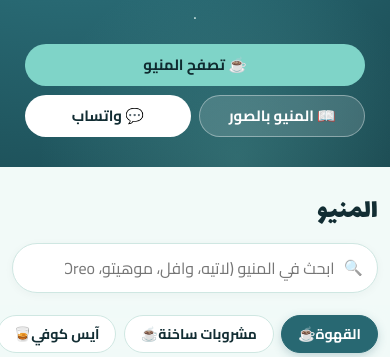
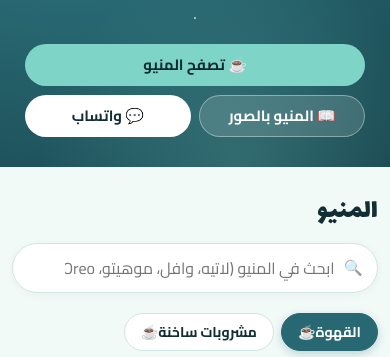
Before and after one commit to ahmedsamiralshokery-cloud/flory-cafe, a plain HTML site: page index.html in a window 390 px wide. Shown: the part 441-798 px from the top of the page. Drawn offline with Linux system fonts and the light colour scheme.

Commit message:
Change tabs to wrap and adjust overflow styles
Updated the tabs styles for better responsiveness on different screen sizes.

```diff
--- a/css/style.css
+++ b/css/style.css
@@ -244,20 +244,13 @@ h2{font-size:clamp(1.75rem,5vw,2.65rem);margin-bottom:.95rem;color:var(--ink)}
 /* ---- Category Tabs (Sticky Horizontal Strip on Mobile, Wrapped on Desktop) ---- */
 .tabs{
   display:flex;
-  flex-wrap:nowrap;
+  flex-wrap:wrap;
   gap:.45rem;
-  overflow-x:auto;
-  -webkit-overflow-scrolling:touch;
-  scrollbar-width:none;
-  scroll-snap-type:x proximity;
-  position:sticky;
-  top:calc(env(safe-area-inset-top,0px) + var(--hdr-h));
-  z-index:18;
-  background:color-mix(in srgb,var(--bg) 93%,transparent);
-  -webkit-backdrop-filter:blur(10px);
-  backdrop-filter:blur(10px);
-  margin-inline:-1rem;
-  padding:.6rem 1rem;
+  overflow-x:visible;
+  position:static;
+  background:transparent;
+  margin-inline:0;
+  padding:.5rem 0;
   border-bottom:1px solid var(--line)
 }
 .tabs::-webkit-scrollbar{display:none}
```
